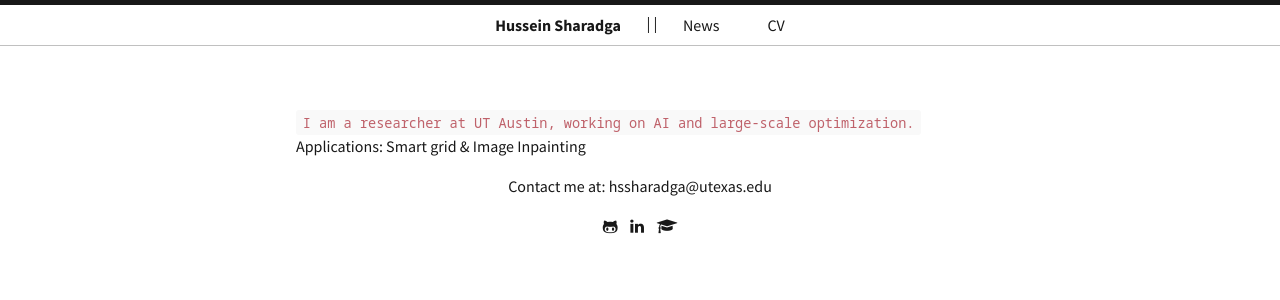
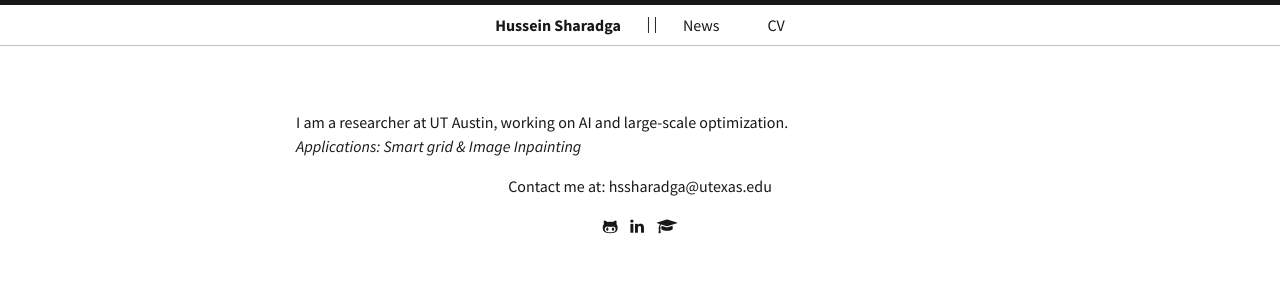
Before and after one commit to hssharadga/hssharadga.github.io, a Jekyll site: the page built from index.html, in a window 1280 px wide. Shown: the top 300 px of the page. Built offline with Jekyll 4.4.1, drawn with Linux system fonts in a browser that asks for light colours.

Commit message:
Update index.html

```diff
--- a/index.html
+++ b/index.html
@@ -23,8 +23,8 @@ title: Home
    </p>
 
 <p style="text-align: left;">
-    <code> I am a researcher at UT Austin, working on AI and large-scale optimization.<br> </code>
-     Applications: Smart grid & Image Inpainting
+    I am a researcher at UT Austin, working on AI and large-scale optimization.<br>
+    <i> Applications: Smart grid & Image Inpainting </i>
 </p>
 
 
```
